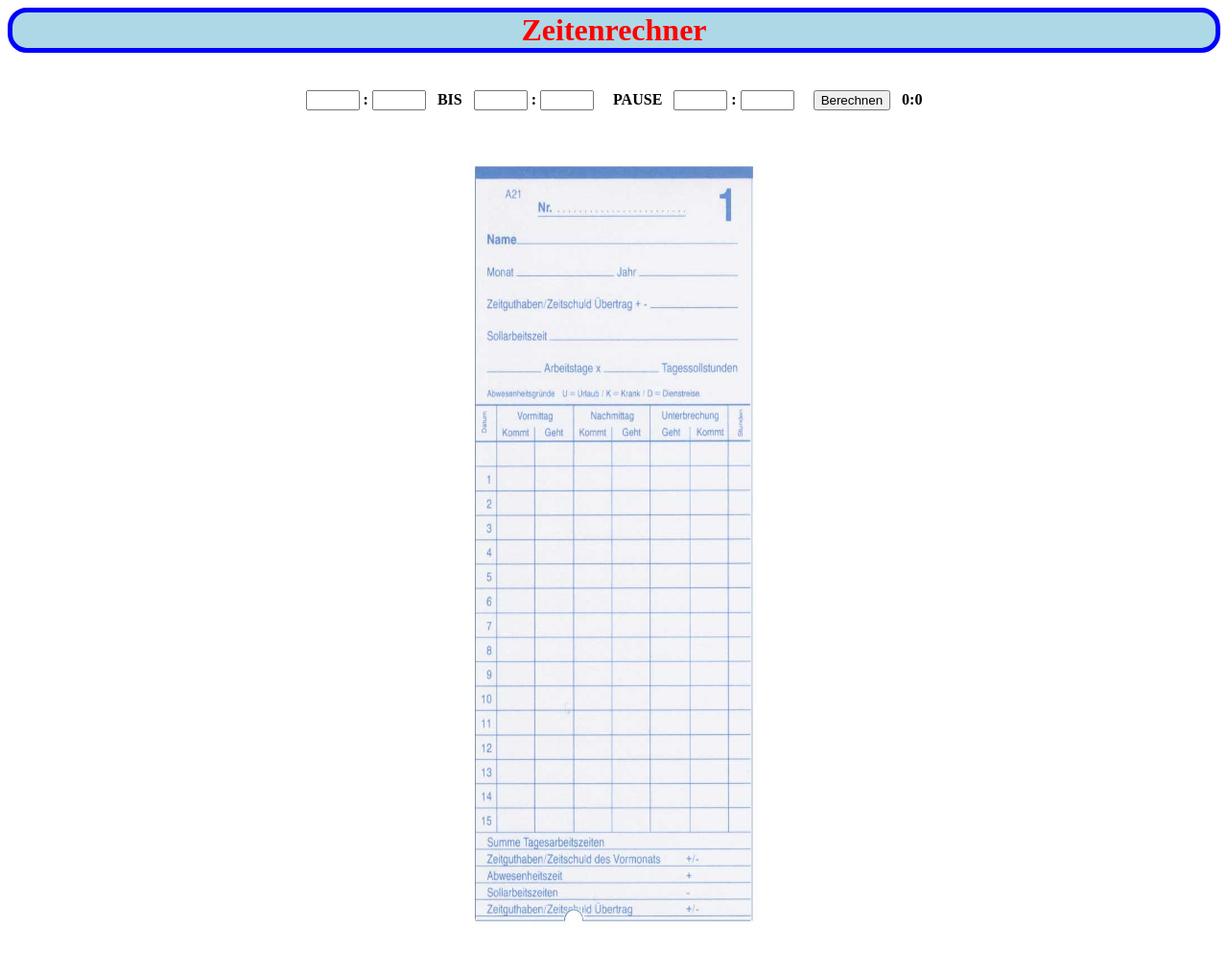
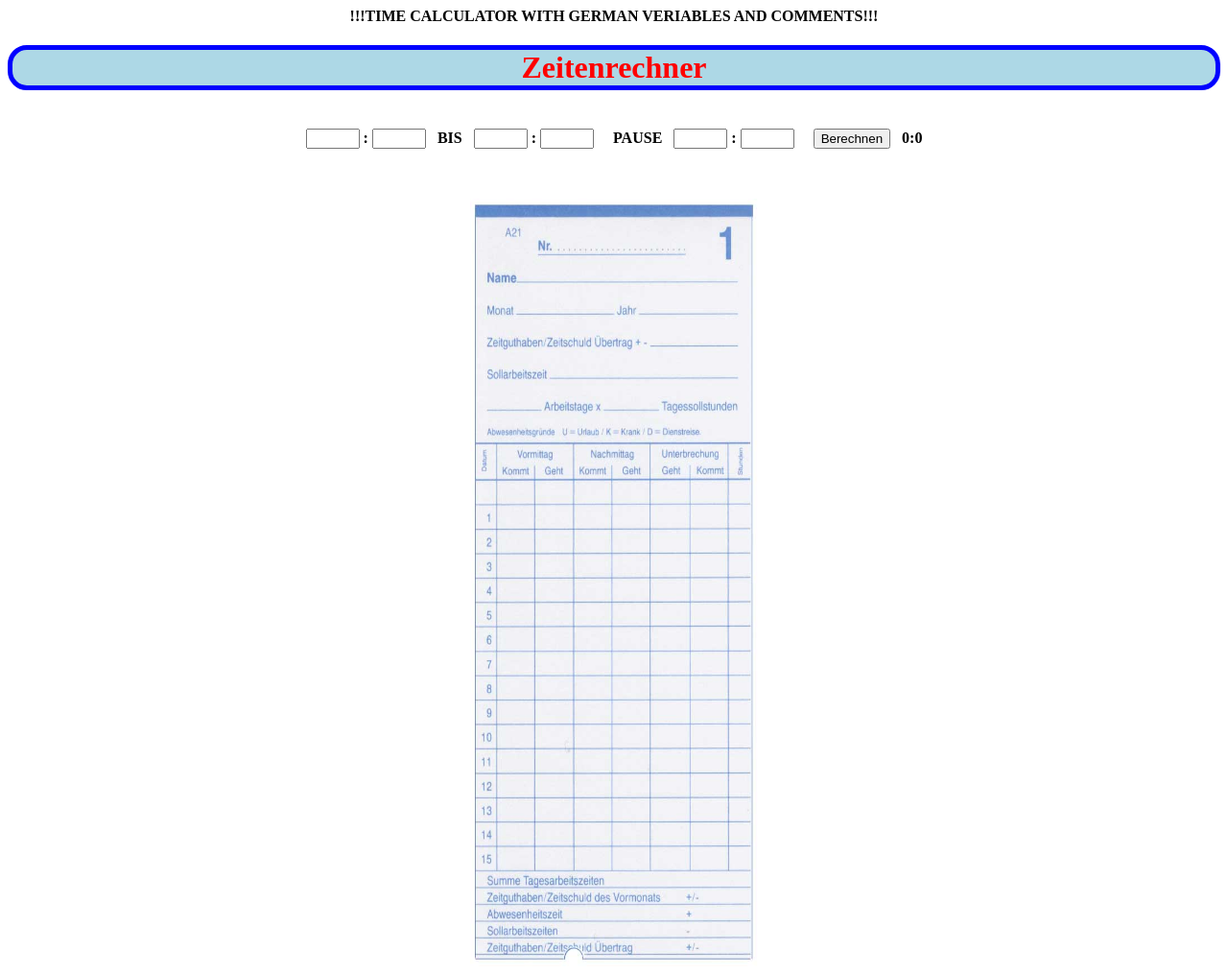
Before and after one commit to DNS-HRA/EFI20b-BBS-OvG, a PHP site: page / in a window 1280 px wide. Shown: the whole page at 96% size. Before the commit the page ends 961 px from the top, so only its background shows below. Run offline with PHP 8.4, Linux system fonts and the light colour scheme.

Commit message:
Added description

```diff
--- a/PHP/Zeitrechner/index.php
+++ b/PHP/Zeitrechner/index.php
@@ -1,3 +1,5 @@
+!!!TIME CALCULATOR WITH GERMAN VERIABLES AND COMMENTS!!!
+
 <html>
 
 <head>
```
